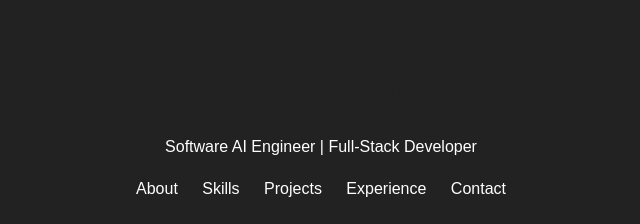
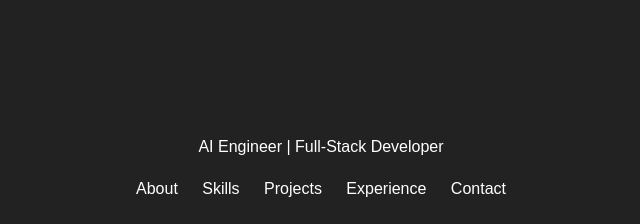
Before and after one commit to kadariusclemons/portfolio, a plain HTML site: page index.html in a window 1280 px wide. Shown: the top 224 px of the page, 319-959 px from the left. Drawn offline with Linux system fonts and the light colour scheme.

Commit message:
Update index.html

```diff
--- a/index.html
+++ b/index.html
@@ -3,7 +3,7 @@
 <head>
   <meta charset="UTF-8" />
   <meta name="viewport" content="width=device-width, initial-scale=1.0"/>
-  <title>Kadarius Clemons | Software Engineer Portfolio</title>
+  <title>Kadarius Clemons | AI Engineer Portfolio</title>
   <link rel="stylesheet" href="style.css" />
 </head>
 <body>
@@ -11,7 +11,7 @@
   <header>
   <div class="container">
     <h1>Kadarius Clemons</h1>
-    <p>Software AI Engineer | Full-Stack Developer</p>
+    <p>AI Engineer | Full-Stack Developer</p>
     <nav>
       <ul>
         <li><a href="#about">About</a></li>
```
